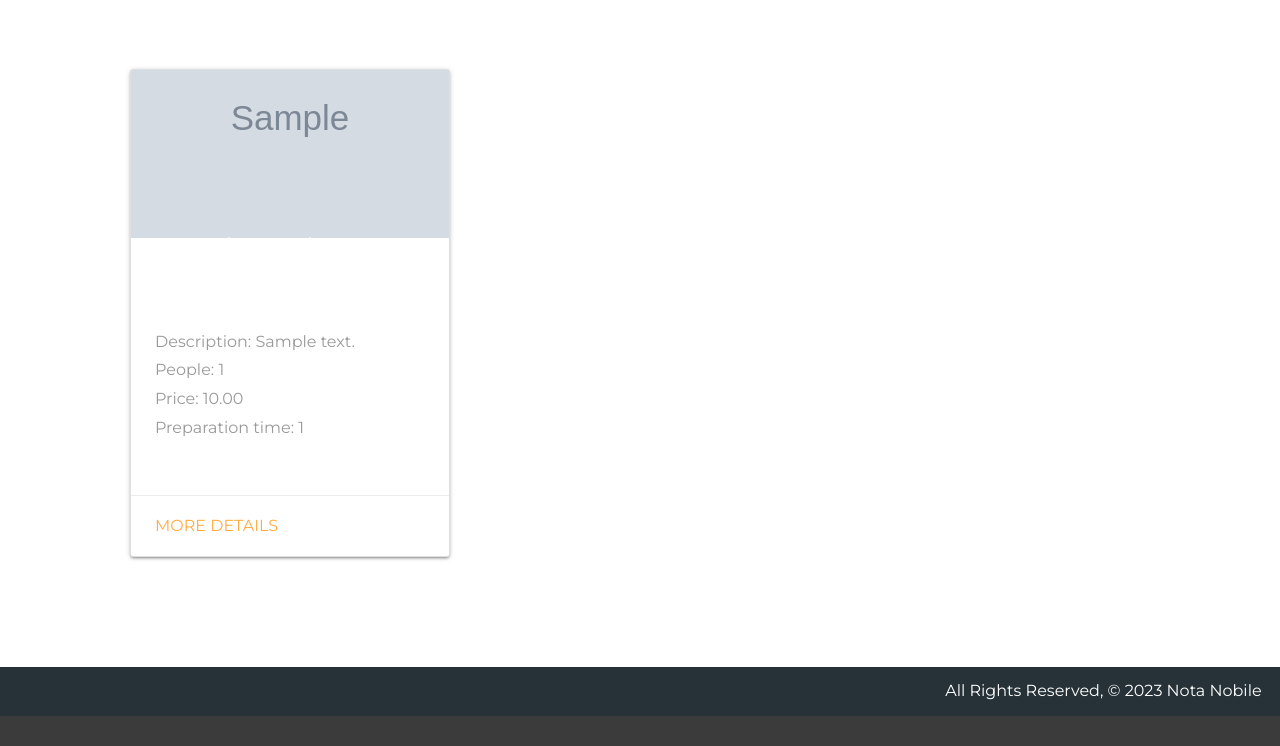
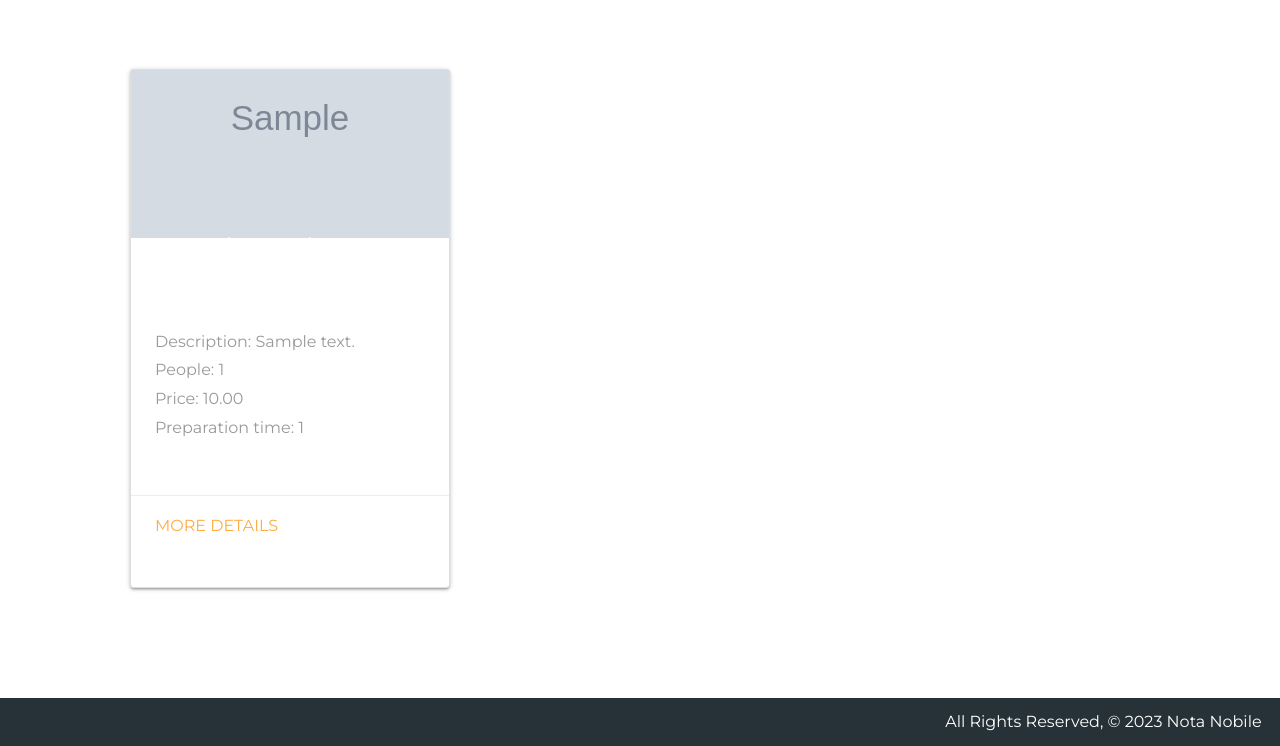
Before and after one commit to khanhnphan15/notanobile, a Django app: page /meals/ in a window 1280 px wide. Shown: the part 777-1523 px from the top of the page. Before the commit the page ends 1493 px from the top, so only its background shows below. Run offline with Django 4.2, Linux system fonts and the light colour scheme; a user stored in the database is signed in; tables that the repository leaves empty hold one stand-in row (values such as "Sample post"); grey boxes marked "Sample" are stand-in pictures; some libraries are stand-ins or nearby versions.

Commit message:
add on README

```diff
--- a/main_app/templates/meals/index.html
+++ b/main_app/templates/meals/index.html
@@ -37,7 +37,7 @@
                         {% for meal in meals %}
                             <div class="col-md-4 p-3">
                                 <!-- Adjusted grid for 3 cards per row -->
-                                <div class="card">
+                                <div class="card"style="height: 519px;">
                                     <div class="card-image meals-image-holder">
                                         <img src="{{ meal.image }}" alt="{{ meal.name }}"
                                              class="meals-image responsive-img">
```
Also changed, not shown: README.md, img_16.png (added).
